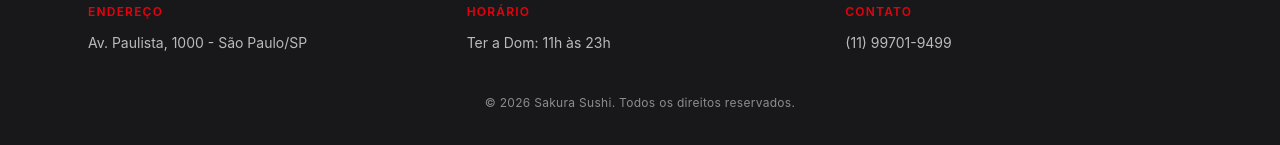
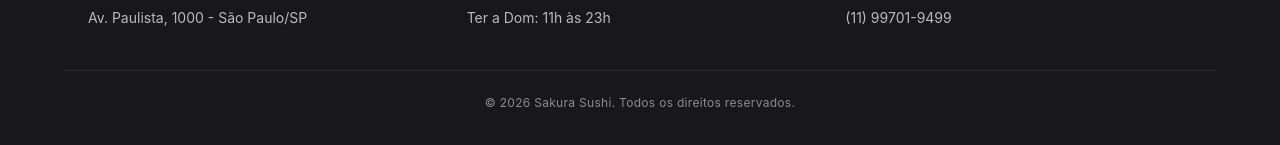
Before and after one commit to Smartech-Fiap/CP5-Restaurante_Japones, a React (Vite) app: page /cardapio in a window 1280 px wide. Shown: the part 641-786 px from the top of the page. Built offline with nearby package versions, Linux system fonts and the light colour scheme.

Commit message:
style: adiciona divisória sutil acima do copyright no Footer

```diff
--- a/src/components/Footer.jsx
+++ b/src/components/Footer.jsx
@@ -39,7 +39,7 @@
           </p>
         </div>
       </div>
-      <p className="mt-10 text-center text-xs tracking-wide text-white/50">
+        <p className="mx-auto mt-10 max-w-6xl border-t border-white/10 px-6 pt-6 text-center text-xs tracking-wide text-white/50">
         © 2026 Sakura Sushi. Todos os direitos reservados.
       </p>
     </footer>
```
